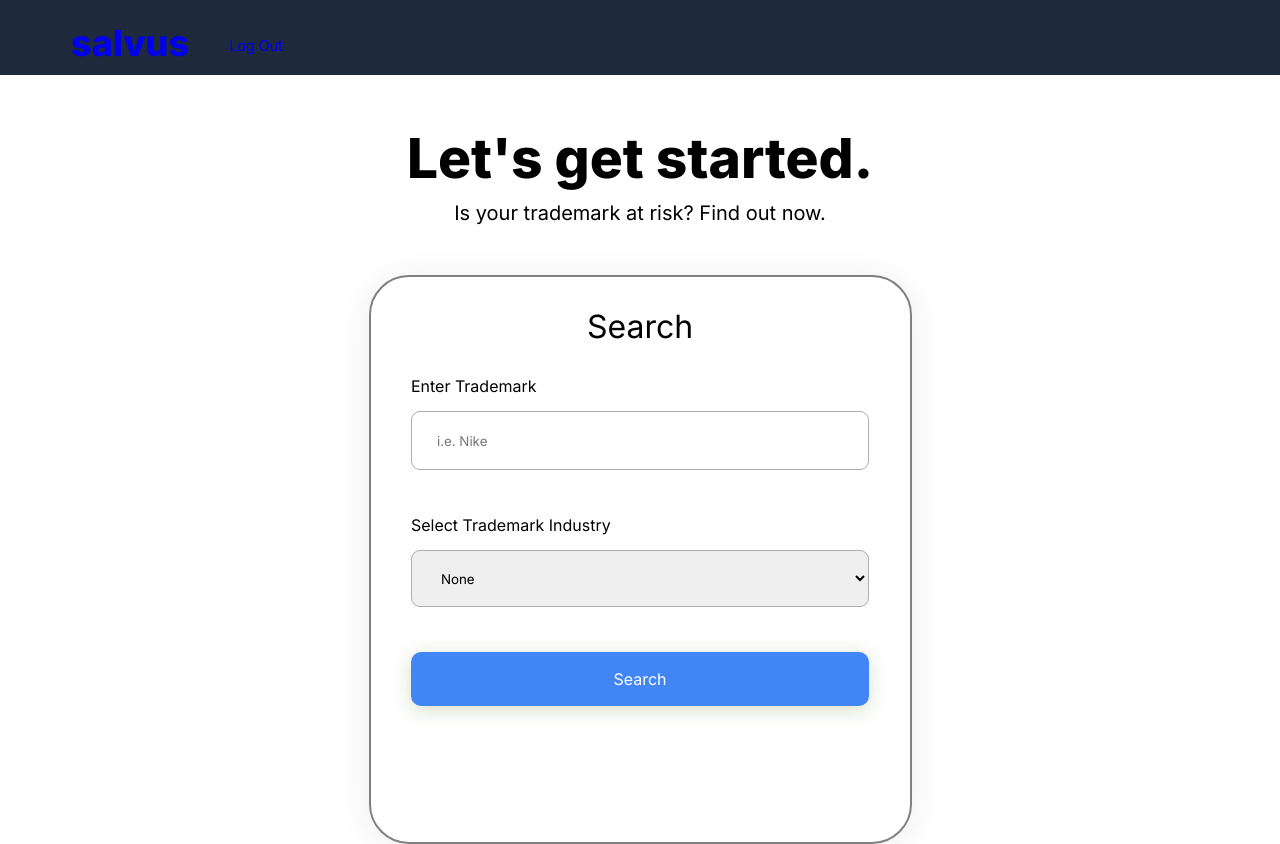
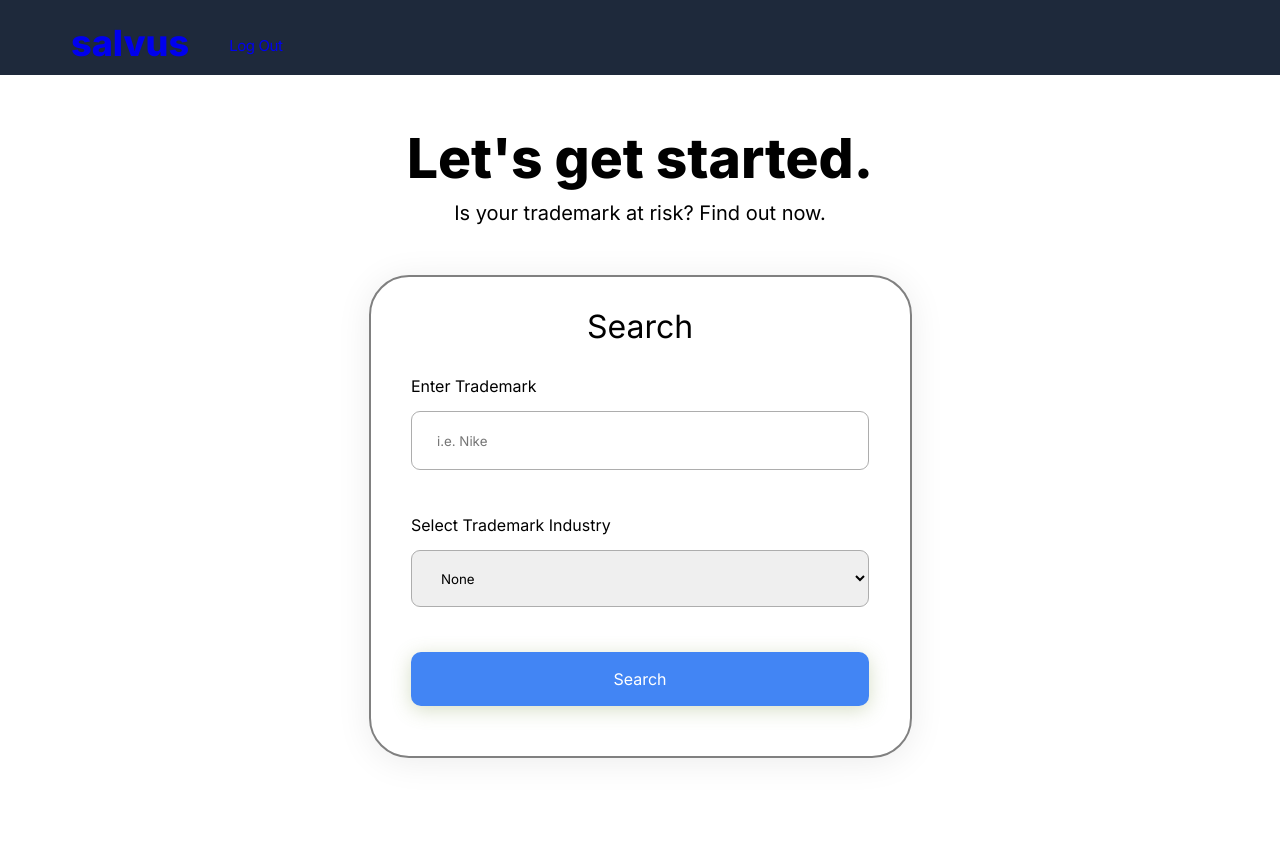
Before and after one commit to 18paulb/SalvusClient, an Angular app: page /mark-search in a window 1280 px wide. Built offline with nearby package versions, Linux system fonts and the light colour scheme; sample sign-in values are in the browser's storage.

Commit message:
Fix small tings

```diff
--- a/src/app/mark-search/mark-search.component.css
+++ b/src/app/mark-search/mark-search.component.css
@@ -31,7 +31,7 @@ textarea::placeholder {
   align-items: center;
   flex-direction: column;
   background: #FFFFFF;
-  height: 565px;
+  max-height: 572px;
   width: 539px;
   border-radius: 40px;
   box-shadow: 0 4px 35px 0 rgba(0, 0, 0, 0.08);
@@ -73,6 +73,7 @@ body{
   box-shadow: 0 4px 19px 0 rgba(119, 147, 65, 0.30);
   cursor: pointer !important;
   font-size: 16px;
+  margin-bottom: 50px;
 }
 
 .dropdown {
@@ -129,6 +130,12 @@ body{
   animation: spin 2s linear infinite;
 }
 
+.loader-text {
+  color: white;
+  margin: 5px;
+  font-weight: bold;
+}
+
 @keyframes spin {
   0% { transform: rotate(0deg); }
   100% { transform: rotate(360deg); }
--- a/src/app/mark-search/mark-search.component.html
+++ b/src/app/mark-search/mark-search.component.html
@@ -52,8 +52,7 @@
     <app-results-table [results]="this.shownResults"></app-results-table>
     <div *ngIf="this.isLoading" class="loading-overlay">
         <div class="loader"></div>
-        <br>
-        <h1>This can take a while...</h1>
+        <h1 class="loader-text">This can take a while...</h1>
     </div>
   <button *ngIf="this.results.length != 0" (click)="showMoreResults()" class="searchButton">Load More Results</button>
 
--- a/src/styles.css
+++ b/src/styles.css
@@ -8,6 +8,7 @@
 body {
   /*background-color: #D3E6FE;*/
   background-color: white;
+  padding-bottom: 70px;
 }
 
 a {
```
